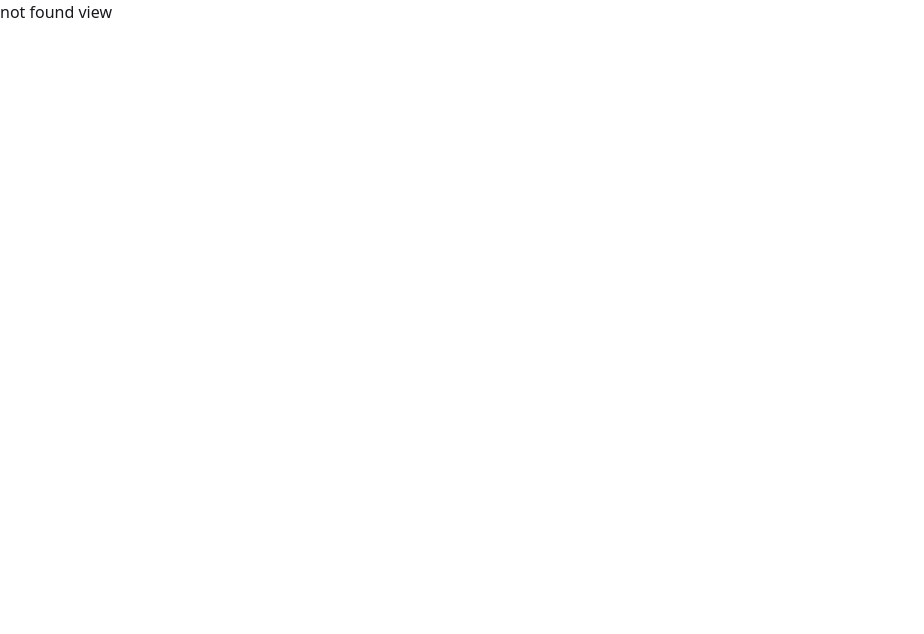
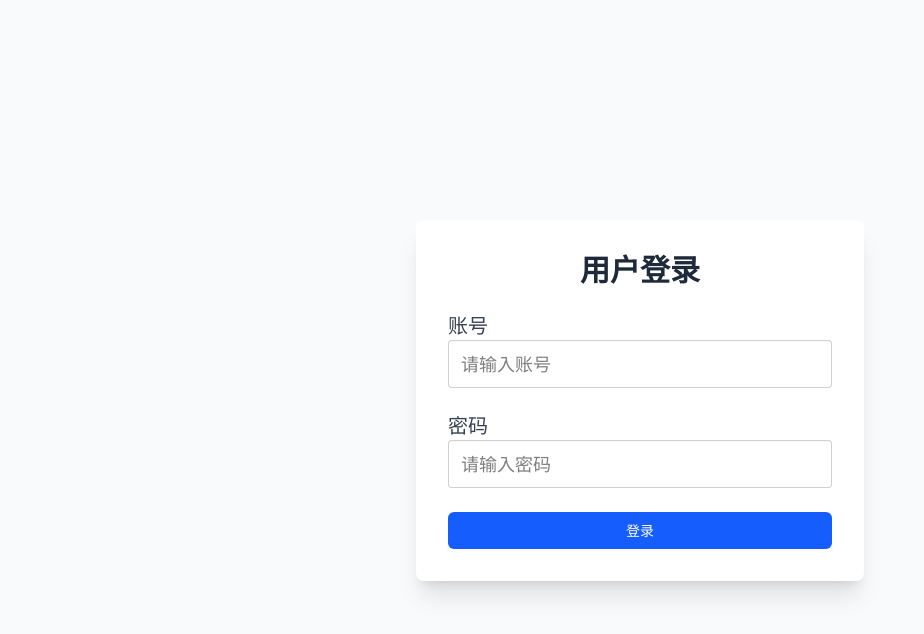
Before and after one commit to mteals/legero, a React (Vite) app: page /login in a window 1280 px wide. Before the commit this address had no page. Shown: the top 634 px of the page, without its empty margins (0-924 px from the left). Built offline with nearby package versions, Linux system fonts and the light colour scheme.

Commit message:
Update login page styles
- Switch from pure Tailwind CSS to DaisyUI for styling.
- Fix issue where input text was not displaying correctly.

```diff
--- a/src/routes/index.tsx
+++ b/src/routes/index.tsx
@@ -1,4 +1,5 @@
 import Home from "@/views/Home";
+import Login from "@/views/Login";
 // import Login from "@/views/Login";
 import NotFound from "@/views/NotFound";
 import Order from "@/views/Order";
@@ -12,6 +13,10 @@ const router = createBrowserRouter([
   //   path: "/login",
   //   element: <AuthRouter><Login /></AuthRouter>
   // },
+    {
+    path: "/login",
+    element: <Login />
+  },
   {
     path: "/",
     // element: <ProtectedRouter><Home /></ProtectedRouter>
--- a/src/views/Login/index.tsx
+++ b/src/views/Login/index.tsx
@@ -24,7 +24,7 @@ const Login: React.FC = () => {
 
     const handleSumbit = async (e: FormEvent) => {
         e.preventDefault()
-        if(await submitUserForm()){
+        if (await submitUserForm()) {
             NavToHome()
         }
 
@@ -32,11 +32,14 @@ const Login: React.FC = () => {
 
     return (
         <div className="min-h-screen bg-gray-50 flex flex-col items-center justify-center p-4">
-            <form className="bg-white p-8 rounded-lg shadow-md w-full max-w-md space-y-6" onSubmit={handleSumbit}>
-                <h1 className="text-2xl font-bold text-center text-gray-800">用户登录</h1>
-                <div className="space-y-4">
-                    <div className="flex flex-col justify-center">
-                        <label htmlFor="account" className="block text-2xl font-medium text-gray-700 mb-1">账号</label>
+            <form className="card bg-base-100 w-full max-w-md shadow-xl" onSubmit={handleSumbit}>
+                <div className="card-body p-8 space-y-4">
+                    <h1 className="card-title text-3xl justify-center text-gray-800 mb-4">用户登录</h1>
+
+                    <div className="form-control">
+                        <label htmlFor="account" className="label">
+                            <span className="label-text text-xl text-gray-700">账号</span>
+                        </label>
                         <input
                             id="account"
                             value={account}
@@ -44,14 +47,16 @@ const Login: React.FC = () => {
                             type="text"
                             disabled={isSubmitting}
                             placeholder="请输入账号"
-                            className="w-full h-16 px-6 text-2xl rounded-md border-2 border-gray-300 focus:outline-none focus:ring-4 focus:ring-blue-300"
+                            className="input input-bordered w-full input-lg !text-black"
                         />
                         {error.account && (
-                            <span className="text-red-500 text-xl mt-1 block">{error.account}</span>
+                            <span className="text-error text-lg mt-1">{error.account}</span>
                         )}
                     </div>
-                    <div className="flex flex-col justify-center">
-                        <label htmlFor="password" className="block text-2xl font-medium text-gray-700 mb-1">密码</label>
+                    <div className="form-control">
+                        <label className="label" htmlFor="password">
+                            <span className="label-text text-xl text-gray-700">密码</span>
+                        </label>
                         <input
                             id="password"
                             value={password}
@@ -59,10 +64,10 @@ const Login: React.FC = () => {
                             type="password"
                             disabled={isSubmitting}
                             placeholder="请输入密码"
-                            className="w-full h-16 px-6 text-2xl rounded-md border-2 border-gray-300 focus:outline-none focus:ring-4 focus:ring-blue-300"
+                            className="input input-bordered w-full input-lg !text-black"
                         />
                         {error.password && (
-                            <span className="text-red-500 text-xl mt-1 block">{error.password}</span>
+                            <span className="text-error text-lg mt-1">{error.password}</span>
                         )}
                     </div>
                     <button
--- a/src/views/Settings/index.tsx
+++ b/src/views/Settings/index.tsx
@@ -26,7 +26,7 @@ const Settings: React.FC = () => {
       <div className="mt-20 pt-2 flex flex-col items-center justify-center gap-y-6">
         <div>设置</div>
         <button className="btn btn-error" onClick={clear}>清空</button>
-        <button className="px-4 py-2 bg-red-500 text-white rounded font-semibold hover:bg-red-600 transition-colors duration-200 focus:outline-none focus:ring-2 focus:ring-red-500 focus:ring-opacity-50"
+        <button className="btn btn-secondary btn-md text-white hover:bg-red-700"
          onClick={loginout}>退出登录</button>
       </div>
     </div>
```
